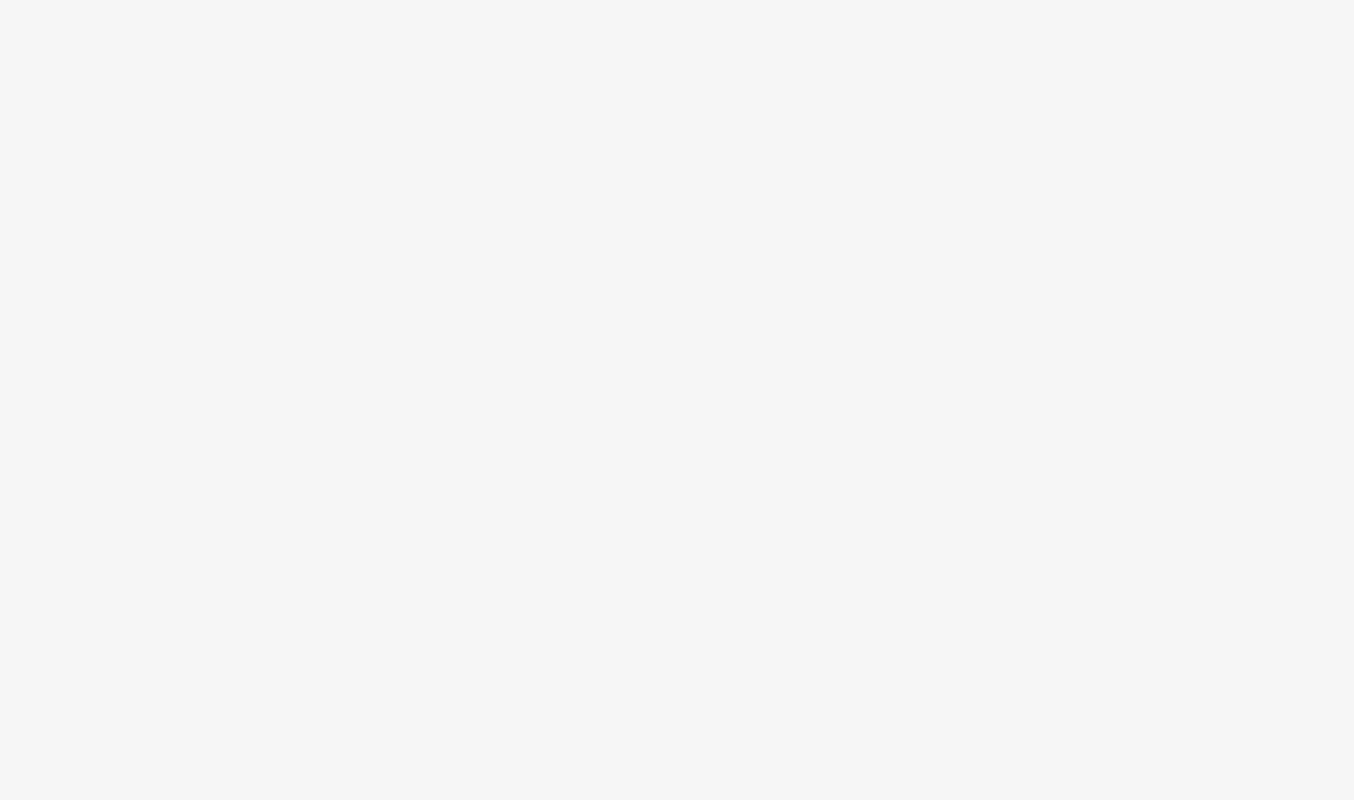
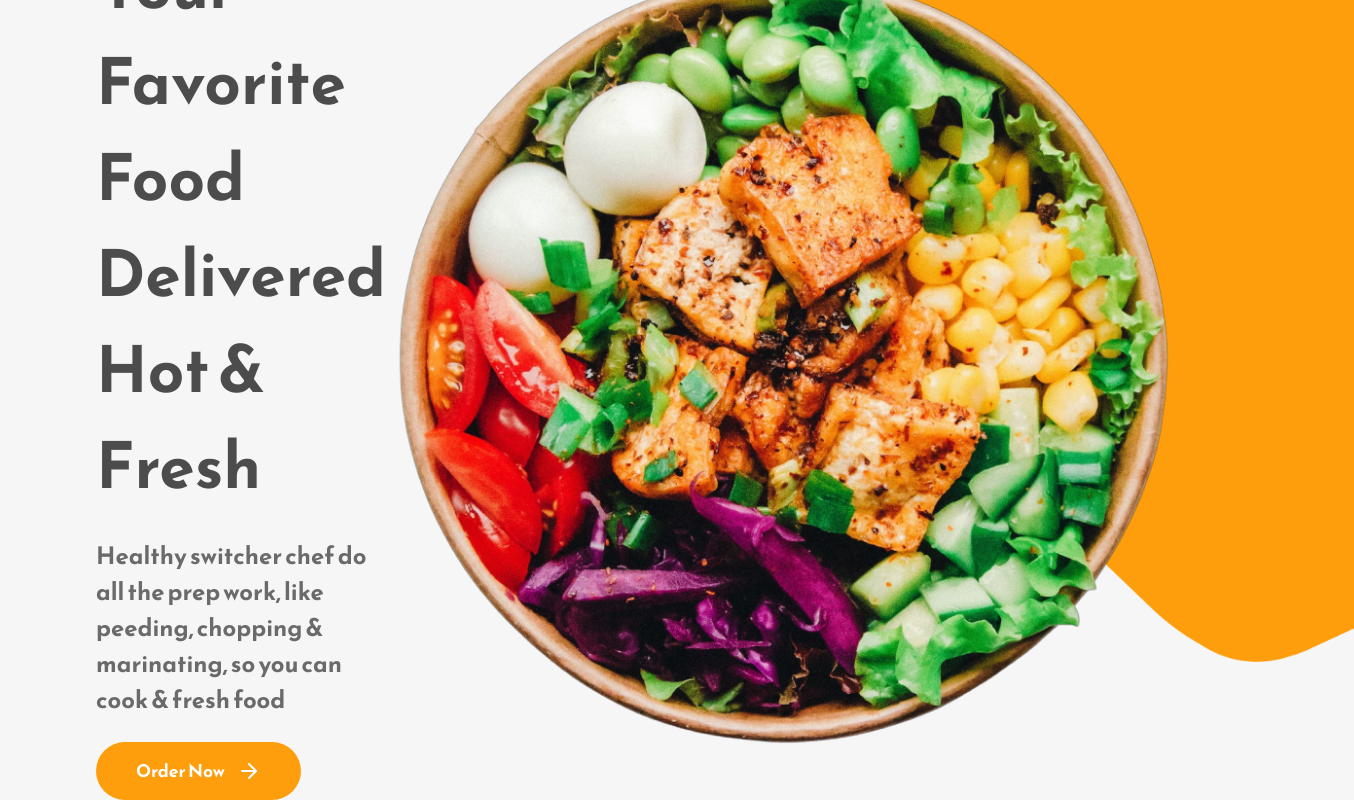
Before and after one commit to Dhack99/Foodie, a React (Create React App) app in the folder foodie/: page / in a window 1280 px wide. Shown: the part 200-1000 px from the top of the page, 1354 px wide, since content can reach past the window. Before the commit the page ends 800 px from the top, so only its background shows below. Built offline with nearby package versions, Linux system fonts and the light colour scheme.

Commit message:
done with home component

```diff
--- a/foodie/public/index.html
+++ b/foodie/public/index.html
@@ -11,7 +11,7 @@
     />
     <link rel="apple-touch-icon" href="%PUBLIC_URL%/logo192.png" />
 
-    <link rel="manifest" href="%PUBLIC_URL%/manifest.json" />
+    <!-- <link rel="manifest" href="%PUBLIC_URL%/manifest.json" /> -->
     <link rel="preconnect" href="https://fonts.googleapis.com">
 <link rel="preconnect" href="https://fonts.gstatic.com" crossorigin>
 <link href="https://fonts.googleapis.com/css2?family=Reem+Kufi:wght@700&display=swap" rel="stylesheet">
--- a/foodie/src/Components/Home.js
+++ b/foodie/src/Components/Home.js
@@ -1,11 +1,38 @@
 import React from 'react'
 import Navbar from './Navbar'
+import BannerBackground from "../Assets/home-banner-background.png";
+import BannerImage from "../Assets/home-banner-image.png";
+import {FiArrowRight} from "react-icons/fi";
+
 
 const Home = () => {
   return (
     <div className='home-container'>
+    <Navbar/>
+    <div className='home-banner-container'>
+      <div className='home-bannerImage-container'>
+        <img src={BannerBackground} alt=''/>
+      </div>
+      <div className='home-text-section'>
+        <h1 className='primary-heading'>
+          Your Favorite Food Delivered Hot & Fresh
+        </h1>
+        <p className='primary-text'>
+          Healthy switcher chef do all the prep work, like peeding,
+          chopping
+          & marinating, so you can cook & fresh food
+        </p>
+        <button className='secondary-button'>
+          Order Now <FiArrowRight/>
+        </button>
+      </div>
+      <div className='home-image-container'>
+        <img src={BannerImage} alt=''/>
+      </div>
 
-    <Navbar/>
+
+
+    </div>
     </div>
   )
 }
```
